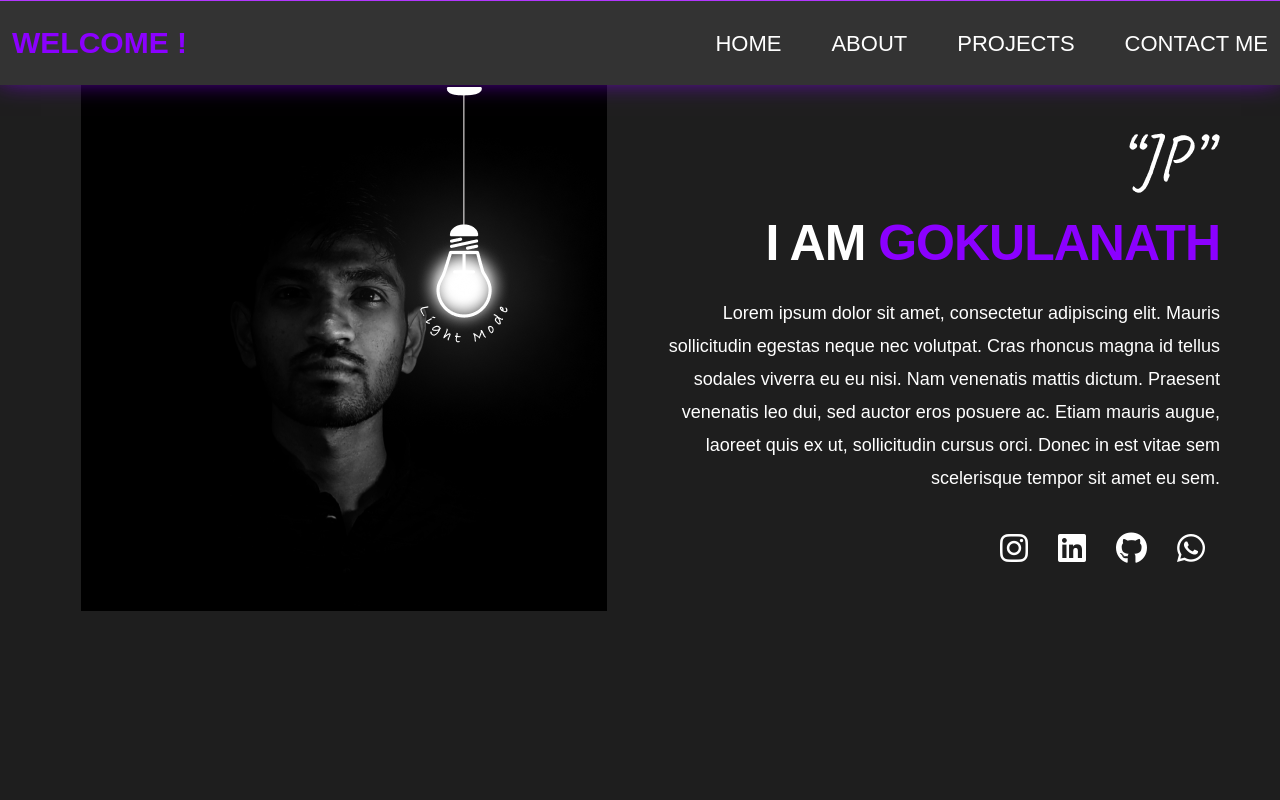
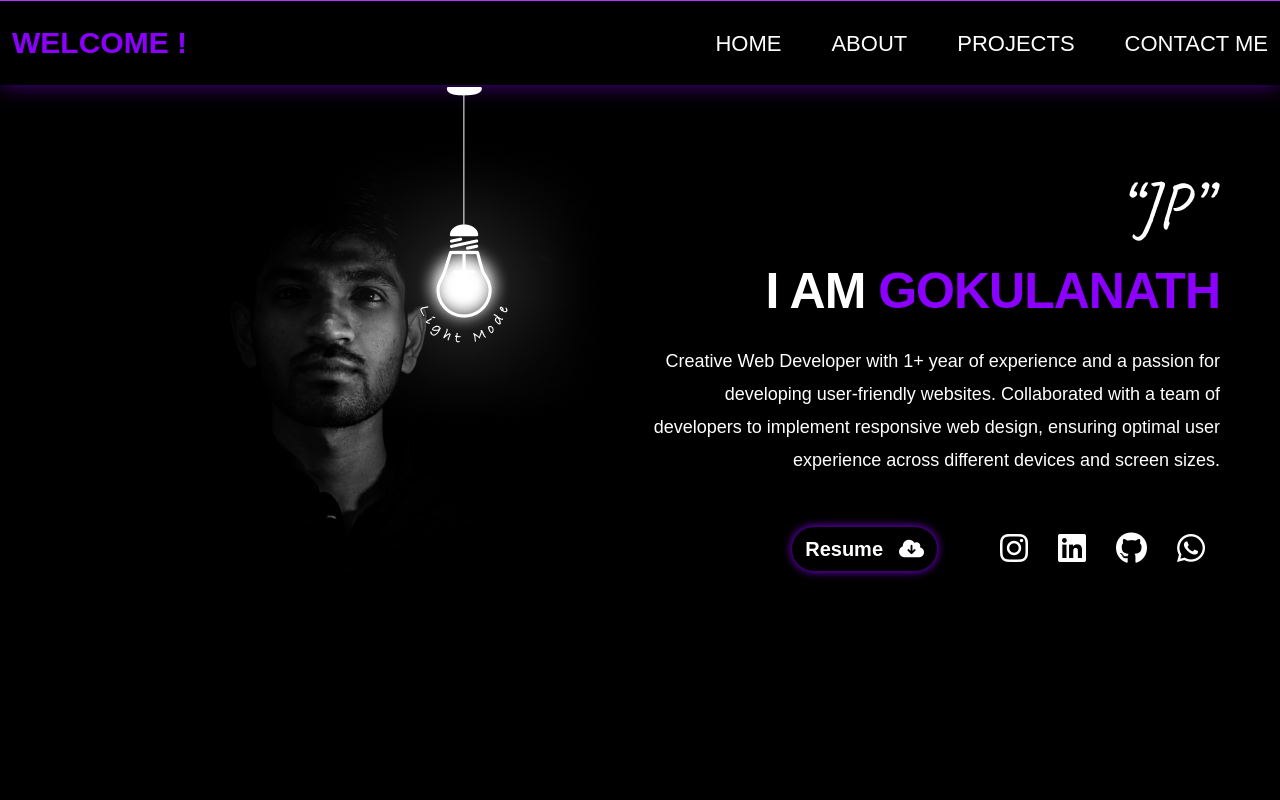
Before and after one commit to MrGokul27/my-portfolio, a React (Create React App) app: page / in a window 1280 px wide. Shown: the top 800 px of the page. Built offline with nearby package versions, Linux system fonts and the light colour scheme.

Commit message:
updated home page.

```diff
--- a/src/components/Home.jsx
+++ b/src/components/Home.jsx
@@ -59,7 +59,7 @@ const Home = () => {
               </div>
             </div>
             <div className="col-md-6">
-              <div className="py-5 text-end">
+              <div className="py-5 text-end mt-5">
                 {theme === "light" ? (
                   <img src={jpLight} alt="" className="img-fluid" />
                 ) : (
@@ -69,14 +69,26 @@ const Home = () => {
                   <span>I AM</span> GOKULANATH
                 </h2>
                 <p className="mt-4">
-                  Lorem ipsum dolor sit amet, consectetur adipiscing elit.
-                  Mauris sollicitudin egestas neque nec volutpat. Cras rhoncus
-                  magna id tellus sodales viverra eu eu nisi. Nam venenatis
-                  mattis dictum. Praesent venenatis leo dui, sed auctor eros
-                  posuere ac. Etiam mauris augue, laoreet quis ex ut,
-                  sollicitudin cursus orci. Donec in est vitae sem scelerisque
-                  tempor sit amet eu sem.
+                  Creative Web Developer with 1+ year of experience and a
+                  passion for developing user-friendly websites. Collaborated
+                  with a team of developers to implement responsive web design,
+                  ensuring optimal user experience across different devices and
+                  screen sizes.
                 </p>
+                <div className="d-flex align-items-center justify-content-end mt-md-5 mt-3">
+                  <div className="resume-button me-5">
+                    <a
+                      href="/Gokulanath-resume.pdf"
+                      download="Gokulanath_Resume"
+                      className="btn dark-resume-btn"
+                    >
+                      Resume
+                      <i
+                        className="fas fa-cloud-download-alt ms-3"
+                        aria-hidden="true"
+                      ></i>
+                    </a>
+                  </div>
                   <div className="social-icons">
                     <a
                       href="https://www.instagram.com/yourprofile"
@@ -111,6 +123,7 @@ const Home = () => {
               </div>
             </div>
           </div>
+        </div>
       </section>
       <About />
       <Projects />
--- a/src/css/home.css
+++ b/src/css/home.css
@@ -43,11 +43,7 @@
 }
 
 /* Social Icons */
-.social-icons {
-  margin-top: 30px;
-}
-
-.social-icons a {
+.hero-section .social-icons a {
   font-size: 2rem;
   margin: 0 15px;
   color: var(--highlight-color);
@@ -62,6 +58,14 @@
   color: #ffffff;
 }
 
-.social-icons a:hover {
+.hero-section .social-icons a:hover {
   color: var(--nav-text-color);
 }
+
+.hero-section .dark-resume-btn {
+  font-size: 20px;
+  font-weight: 600;
+  color: var(--nav-text-color);
+  box-shadow: 0px 0px 10px 0px var(--highlight-color);
+  border-radius: 25px;
+}
--- a/src/index.css
+++ b/src/index.css
@@ -13,9 +13,9 @@
 
 /* Dark Theme */
 [data-theme="dark"] {
-  --bg-color: #1e1e1e;
+  --bg-color: #000000;
   --text-color: #ffffff;
-  --nav-bg-color: #333333;
+  --nav-bg-color: #000000;
   --nav-text-color: #ffffff;
   --highlight-color: #8b00ff;
   --button-bg-color: #555;
```
Also changed, not shown: 1 other file (tests, documents, lock files or other folders). Lines whose indentation alone changed are shown as unchanged.
